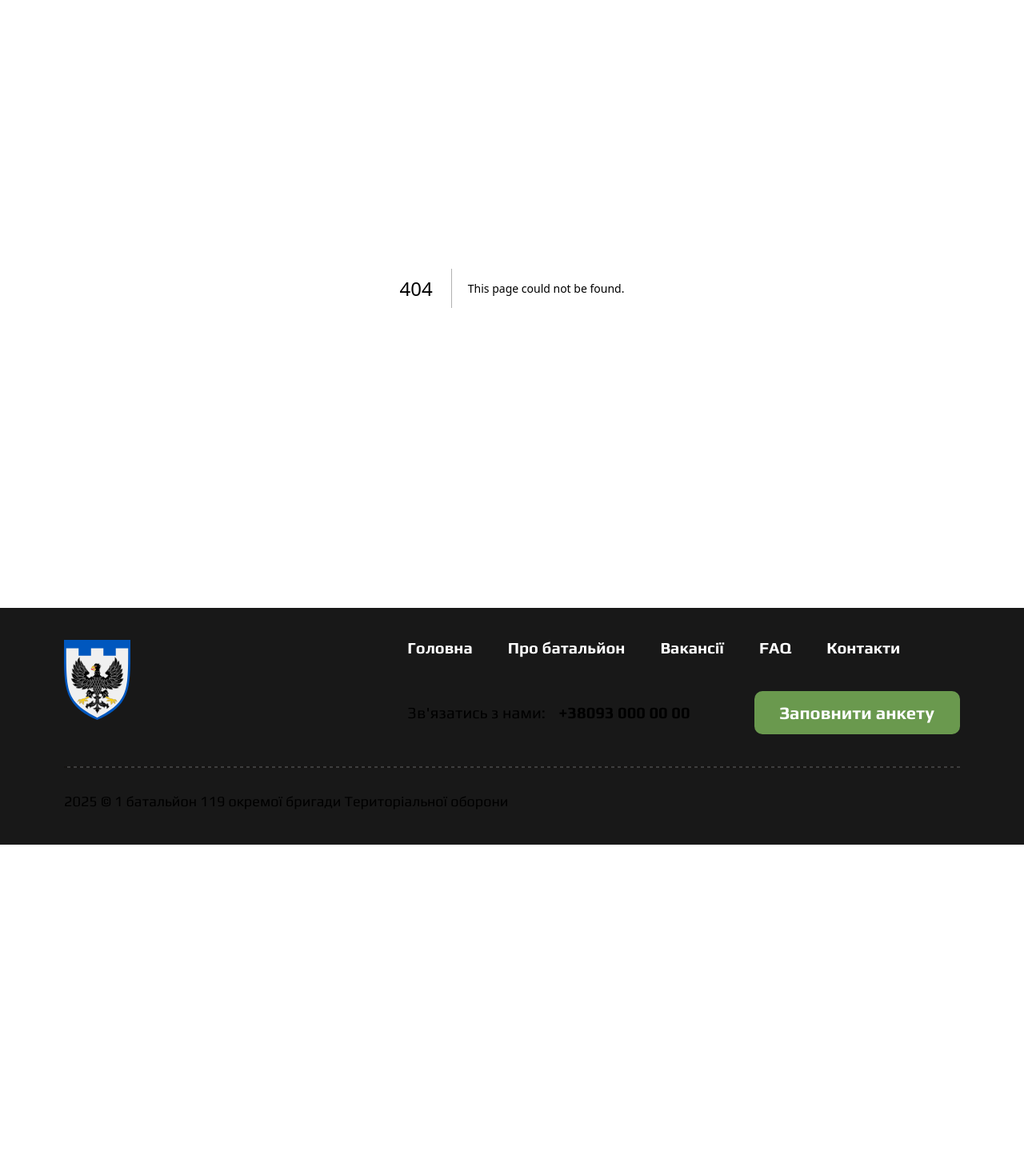
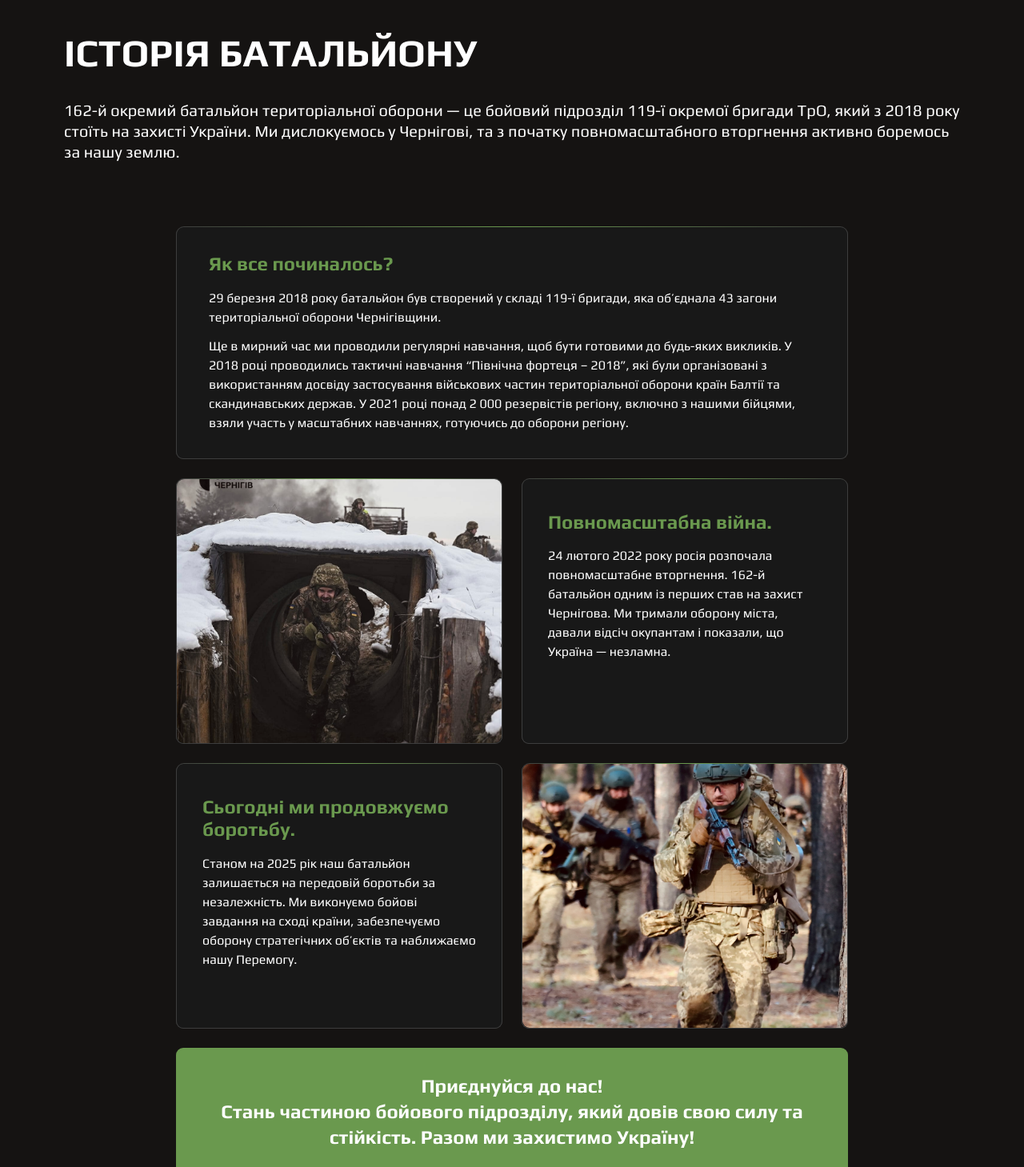
Before and after one commit to NatalyKrvch/162bat, a Next.js app: page /history in a window 1280 px wide. Before the commit this address had no page. Shown: the part 140-1599 px from the top of the page at 80% size. Before the commit the page ends 1196 px from the top, so only its background shows below. Built offline with nearby package versions, Linux system fonts and the light colour scheme.

Commit message:
feat: add history page

```diff
--- /dev/null
+++ b/src/app/history/page.tsx
@@ -0,0 +1,80 @@
+import historyPageData from '@data/historyPageData.json';
+import Image from 'next/image';
+
+import { BasicCard, Container, SectionTitle, TitledCard } from '@/components';
+
+import { type BattleJourneyItemType, type HistoryPageDataType } from './types';
+
+const HistoryPage = () => {
+  const dataToShow: HistoryPageDataType = historyPageData;
+  const beginningSectionData = dataToShow.section1;
+  const totalWarSectionData = dataToShow.section2;
+  const totalWarSectionPhoto = dataToShow.section2.image;
+  const todaySectionData = dataToShow.section3;
+  const todaySectionPhoto = dataToShow.section3.image;
+  const callToActionText = dataToShow.cta;
+  const battleJourneyGrid: BattleJourneyItemType[] = [
+    { type: 'image', src: totalWarSectionPhoto },
+    { type: 'card', data: totalWarSectionData },
+    { type: 'card', data: todaySectionData },
+    { type: 'image', src: todaySectionPhoto },
+  ];
+
+  return (
+    <Container>
+      <div className="mt-8 mb-6 flex flex-col lg:mb-10 lg:justify-between xl:mt-20 xl:mb-20">
+        <SectionTitle className="xl:text-14 mb-8 w-fit text-left text-2xl leading-[120%] tracking-normal lg:text-5xl lg:leading-[110%] xl:max-w-[1000px]">
+          {dataToShow.title}
+        </SectionTitle>
+        <p className="text-lg leading-[130%] lg:text-xl">{dataToShow.intro}</p>
+      </div>
+
+      <div className="mx-auto max-w-[450px] sm:max-w-[600px] lg:max-w-[840px]">
+        <div>
+          <BasicCard className="mb-6 px-10 py-8">
+            <TitledCard
+              titleColor="green"
+              title={beginningSectionData.title}
+              description={beginningSectionData.text}
+            />
+          </BasicCard>
+        </div>
+
+        <div className="mx-auto grid max-w-[840px] grid-cols-1 gap-6 sm:grid-cols-2">
+          {battleJourneyGrid.map((item, index) => (
+            <BasicCard key={index}>
+              {item.type === 'image' ? (
+                item.src && (
+                  <div className="relative h-[330px] w-full">
+                    <Image
+                      src={item.src}
+                      alt=""
+                      fill
+                      className="rounded-inner-card object-cover"
+                    />
+                  </div>
+                )
+              ) : item.type === 'card' && item.data ? (
+                <TitledCard
+                  titleColor="green"
+                  title={item.data.title}
+                  description={item.data.text}
+                  className="lg:px-8 lg:py-10"
+                />
+              ) : null}
+            </BasicCard>
+          ))}
+        </div>
+
+        <BasicCard
+          className="bg-green mt-6 mb-6 px-10 py-8 text-center text-lg font-bold whitespace-pre-line lg:text-2xl"
+          hasBorder={false}
+        >
+          {callToActionText}
+        </BasicCard>
+      </div>
+    </Container>
+  );
+};
+
+export default HistoryPage;
--- /dev/null
+++ b/src/app/history/types.ts
@@ -0,0 +1,18 @@
+export interface HistorySection {
+  title: string;
+  text: string[];
+  image?: string;
+}
+
+export interface HistoryPageDataType {
+  title: string;
+  intro: string;
+  section1: HistorySection;
+  section2: HistorySection;
+  section3: HistorySection;
+  cta: string;
+}
+
+export type BattleJourneyItemType =
+  | { type: 'image'; src?: string }
+  | { type: 'card'; data: HistorySection };
--- /dev/null
+++ b/src/data/historyPageData.json
@@ -0,0 +1,26 @@
+{
+  "title": "Історія батальйону",
+  "intro": "162-й окремий батальйон територіальної оборони — це бойовий підрозділ 119-ї окремої бригади ТрО, який з 2018 року стоїть на захисті України. Ми дислокуємось у Чернігові, та з початку повномасштабного вторгнення активно боремось за нашу землю.",
+  "section1": {
+    "title": "Як все починалось?",
+    "text": [
+      "29 березня 2018 року батальйон був створений у складі 119-ї бригади, яка об’єднала 43 загони територіальної оборони Чернігівщини.",
+      "Ще в мирний час ми проводили регулярні навчання, щоб бути готовими до будь-яких викликів. У 2018 році проводились тактичні навчання “Північна фортеця – 2018”, які були організовані з використанням досвіду застосування військових частин територіальної оборони країн Балтії та скандинавських держав. У 2021 році понад 2 000 резервістів регіону, включно з нашими бійцями, взяли участь у масштабних навчаннях, готуючись до оборони регіону."
+    ]
+  },
+  "section2": {
+    "title": "Повномасштабна війна.",
+    "text": [
+      "24 лютого 2022 року росія розпочала повномасштабне вторгнення. 162-й батальйон одним із перших став на захист Чернігова. Ми тримали оборону міста, давали відсіч окупантам і показали, що Україна — незламна."
+    ],
+    "image": "/images/history/war.JPG"
+  },
+  "section3": {
+    "title": "Сьогодні ми продовжуємо боротьбу.",
+    "text": [
+      "Станом на 2025 рік наш батальйон залишається на передовій боротьби за незалежність. Ми виконуємо бойові завдання на сході країни, забезпечуємо оборону стратегічних об’єктів та наближаємо нашу Перемогу."
+    ],
+    "image": "/images/history/modern.JPG"
+  },
+  "cta": "Приєднуйся до нас!\nСтань частиною бойового підрозділу, який довів свою силу та стійкість. Разом ми захистимо Україну!"
+}
```
Also changed, not shown: public/images/history/modern.JPG (added), public/images/history/war.JPG (added).
